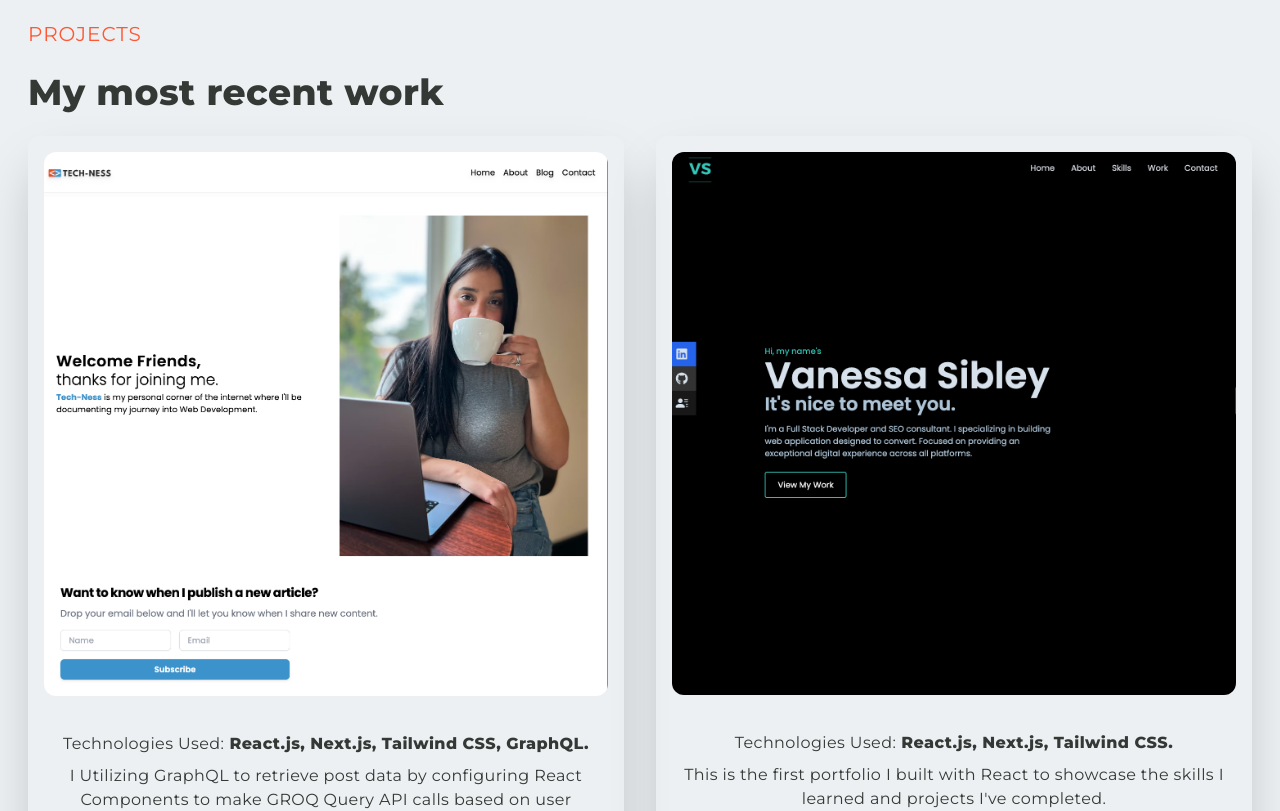
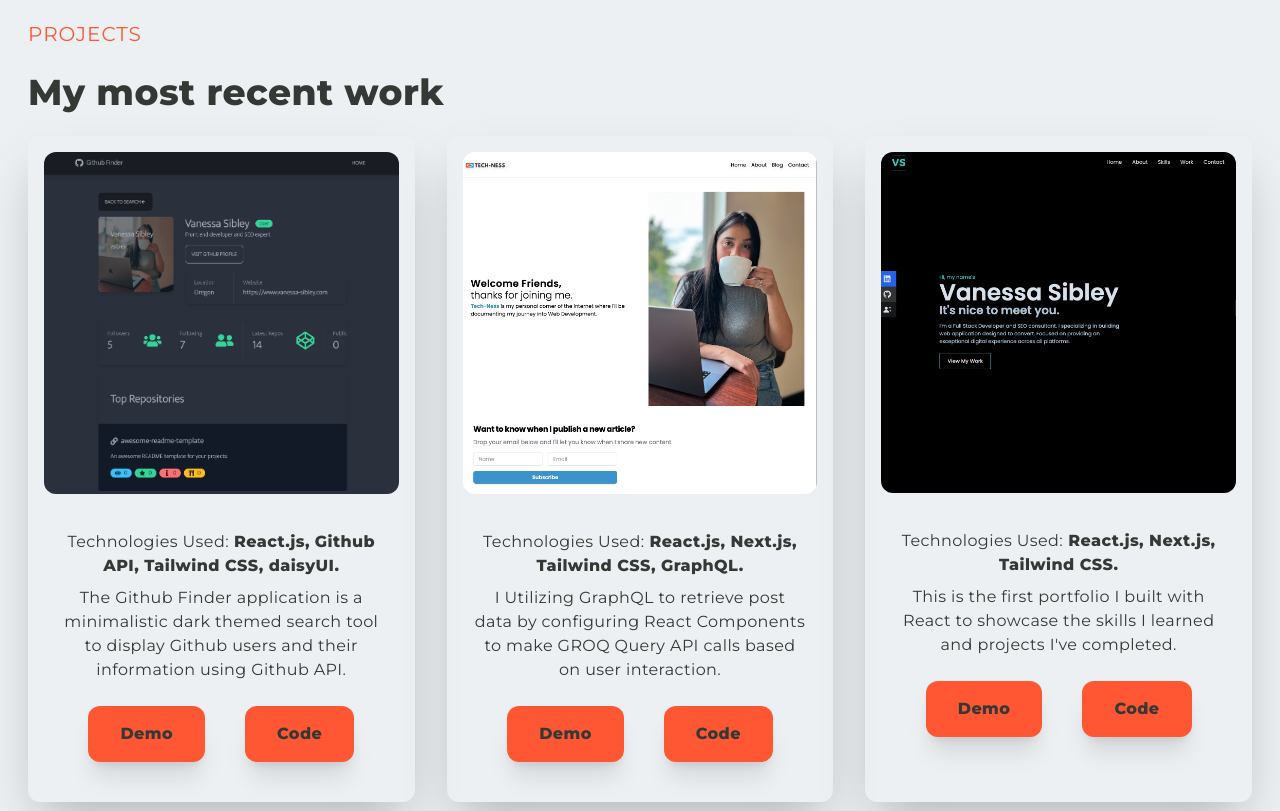
Before and after one commit to vsibley/nextjs-personal-portfolio, a Next.js app: page / in a window 1280 px wide. Shown: the part 2460-3271 px from the top of the page. Built offline with nearby package versions, Linux system fonts and the light colour scheme.

Commit message:
updated githubfinder png and project grid

```diff
--- a/public/components/Projects.jsx
+++ b/public/components/Projects.jsx
@@ -3,6 +3,7 @@ import Link from 'next/link';
 import React from 'react';
 import techblog from '../assets/projects/techblog.png';
 import portfolio from '../assets/projects/portfolio.png';
+import githubFinder from '../assets/projects/githubFinder.png';
 
 const Projects = () => {
     return (
@@ -11,7 +12,34 @@ const Projects = () => {
 
                 <p className='text-xl tracking-wider uppercase text-[#FF5733] dark:text-[#395B64]  py-4'>Projects</p>
                 <h2 className=' py-2 pb-6'>My most recent work</h2>
-                <div className='grid md:grid-cols-2 gap-8 '>
+                <div className='grid md:grid-cols-3 gap-8 '>
+
+                    <div className='shadow-2xl rounded-xl dark:shadow-black'>
+                        <div className='grid grid-cols-1 gap-4 justify-center items-center text-center p-4 '>
+                            <Image className='rounded-xl' src={githubFinder} alt='' />
+                            <div className='p-3'>
+                                <p className='py-2'>Technologies Used:<span className='font-bold'> React.js, Github API, Tailwind CSS, daisyUI.</span></p>
+                                <p>The Github Finder application is a minimalistic dark themed search tool to display Github users and their information using Github API.</p>
+                                <div className='flex flex-cols-2 items-center justify-center gap-10 p-3 pt-6'>
+
+                                    <a href='https://github-finder-3021w2xvk-vsibley.vercel.app/' target="_blank">
+                                        <button className='bg-[##FF5733] dark:bg-[#395B64] py-4 px-5 md:px-8 font-bold hover:scale-110 ease-in duration-300' >
+                                        Demo
+                                        </button>
+                                        </a>
+
+                                    <button className='dark:bg-[#395B64]  py-4 px-5 md:px-8 font-bold hover:scale-110 ease-in duration-300'>
+                                        <a href='https://github.com/vsibley/github-finder' target="_blank">
+                                        Code</a>
+                                        </button>
+
+                                </div>
+                            </div>
+                        </div>
+                    </div>
+
+                    {/* CARD TWO */}
+
 
                     <div className='shadow-2xl rounded-xl dark:shadow-black'>
                         <div className='grid grid-cols-1 gap-4 justify-center items-center text-center p-4 '>
@@ -39,7 +67,8 @@ const Projects = () => {
                         </div>
                     </div>
 
-                    {/* CARD 2 */}
+
+                    {/* CARD THREE */}
                     <div className='shadow-2xl rounded-xl dark:shadow-black'>
                         <div className='grid grid-cols-1 gap-4 justify-center items-center text-center p-4'>
                             <Image className='rounded-xl' src={portfolio} alt='' />
```
Also changed, not shown: public/assets/projects/githubFinder.png (added).
